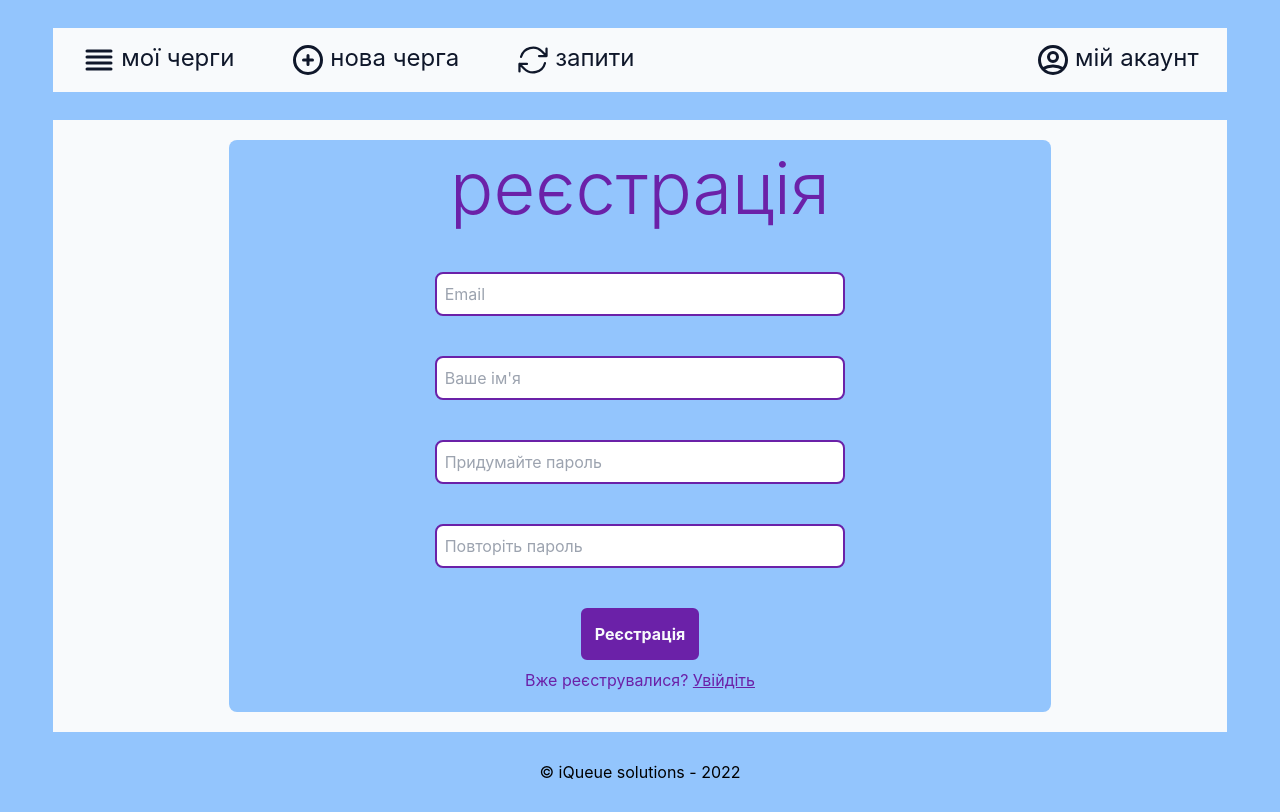
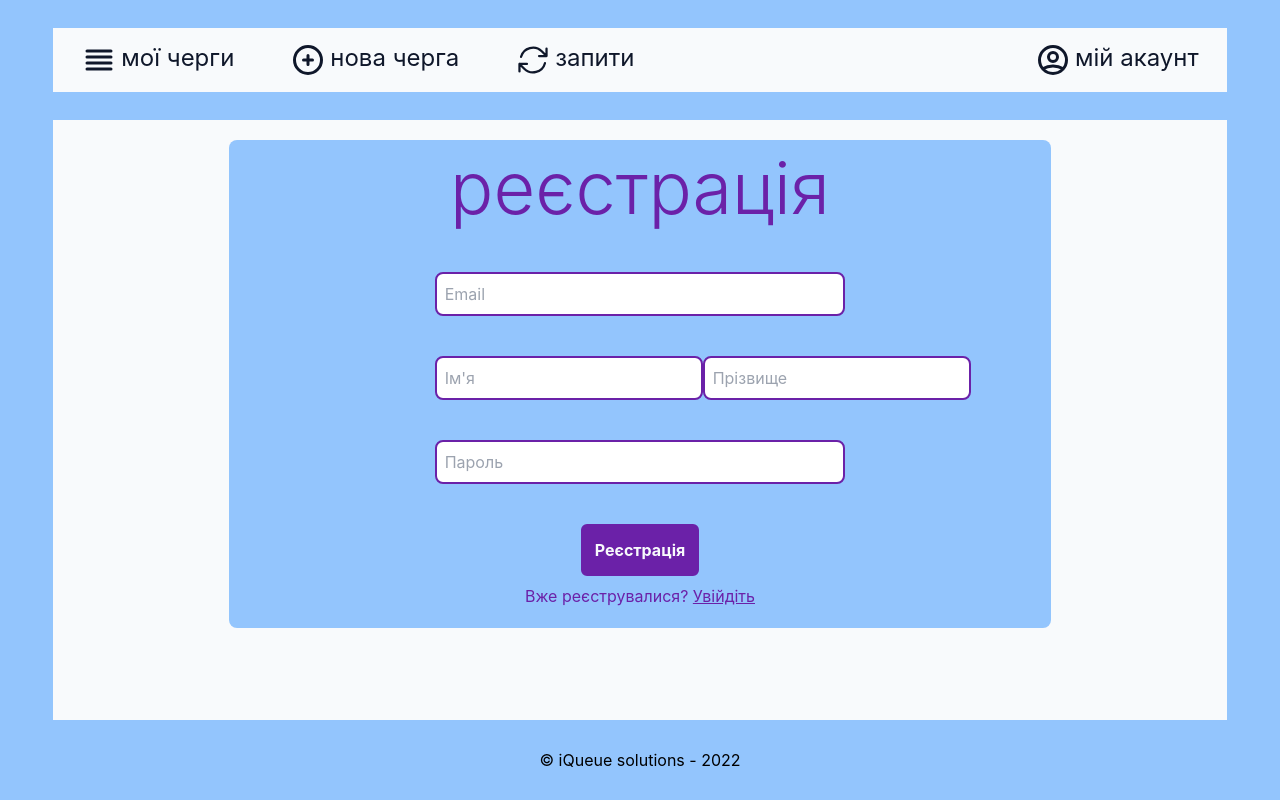
Before and after one commit to iQueue-solutions/iQueue-front, a Next.js app: page /registration in a window 1280 px wide. Built offline with nearby package versions, Linux system fonts and the light colour scheme.

Commit message:
registration

```diff
--- /dev/null
+++ b/fetchers/auth.ts
@@ -0,0 +1,36 @@
+import {API_URL} from "../constants";
+
+interface loginArgs {
+  email: string,
+  password: string,
+}
+export const login = ({email, password}: loginArgs): Promise<string> => {
+  return fetch(`${API_URL}/auth/login`, {
+    method: 'POST',
+    headers: {
+      'Content-Type': 'application/json',
+    },
+    body: JSON.stringify({email, password}),
+  })
+    .then((response) => response.json())
+}
+
+interface registerArgs extends loginArgs {
+  firstName: string,
+  lastName: string,
+}
+export const register = ({email, password, firstName, lastName}: registerArgs): Promise<string> => {
+  return fetch(`${API_URL}/auth/register`, {
+    method: 'POST',
+    headers: {
+      'Content-Type': 'application/json',
+    },
+    body: JSON.stringify({
+      email,
+      password,
+      firstName,
+      lastName,
+    })
+  })
+    .then(_ => 'ok')
+}
--- a/pages/registration.tsx
+++ b/pages/registration.tsx
@@ -1,9 +1,45 @@
-import React from 'react'
+import {useState} from 'react'
 import {CreateQueueHeading} from '../components/CreateQueueHeading'
 import {Input} from '../components/Input'
 import {Button} from '../components/Button'
+import {useMutation} from "@tanstack/react-query";
+import {register} from "../fetchers/auth";
+import {useRouter} from "next/router";
+import Link from "next/link";
+import {validateEmail} from "../utils";
 
-const registration = () => {
+const Registration = () => {
+  const [email, setEmail] = useState('');
+  const [firstName, setFirstName] = useState('');
+  const [lastName, setLastName] = useState('');
+  const [password, setPassword] = useState('');
+
+  const [emailError, setEmailError] = useState(false);
+  const [registrationError, setRegistrationError] = useState(false);
+
+  const router = useRouter();
+
+  const onRegisterClick = () => {
+    const isEmailValid = validateEmail(email);
+    setEmailError(!isEmailValid);
+
+    if(isEmailValid) {
+      mutation.mutate({email, password, firstName, lastName});
+    }
+  }
+
+  const mutation = useMutation({
+    mutationFn: register,
+    onSuccess: () => {
+      setRegistrationError(false);
+      router.push('/login');
+    },
+    onError: (error) => {
+      console.log(error);
+      setRegistrationError(true);
+    }
+  });
+
   return (
     <div className="w-[90%] md:w-[70%] mx-auto py-5 md:pt-0 mb-5 md:mb-0 md:mt-5 flex flex-col items-center justify-center bg-blue-300 rounded-lg">
    <CreateQueueHeading>
@@ -11,21 +47,34 @@ const registration = () => {
    </CreateQueueHeading>
    <div className="flex flex-col w-10/12 md:w-1/2">
      <form className="mt-9 justify-between flex flex-col">
-        <Input placeholder="Email" />
-        <Input placeholder="Ваше ім'я" />
-        <Input type="password" placeholder="Придумайте пароль" />
-        <Input type="password" placeholder="Повторіть пароль" />
+       {emailError &&
+         <div className='text-md text-red-600'>адреса має бути в домені nure.ua</div>
+       }
+       <Input type="email" placeholder="Email" value={email} handleInput={setEmail} />
+       <div className="flex flex-col md:flex-row justify-between">
+          <Input type="text" placeholder="Ім'я" value={firstName} handleInput={setFirstName} />
+          <Input type="text" placeholder="Прізвище" value={lastName} handleInput={setLastName} />
+        </div>
+       <Input type="password" placeholder="Пароль" value={password} handleInput={setPassword} />
      </form>
     <Button
      color="purple"
      variant="solid"
+      onClick={onRegisterClick}
     >
      Реєстрація
     </Button>
+     {registrationError &&
+       <div className='text-xl text-red-600 self-center'>Помилка реєстрації</div>
+     }
    </div>
-   <div className='text-md text-purple-800 mt-2'>Вже реєструвалися? <span className='underline hover:decoration-dashed cursor-pointer'>Увійдіть</span></div>
+   <div className='text-md text-purple-800 mt-2'>Вже реєструвалися? <span className='underline hover:decoration-dashed cursor-pointer'>
+     <Link href={'/login'}>
+       <a>Увійдіть</a>
+     </Link>
+   </span></div>
   </div>
   )
 }
 
-export default registration
+export default Registration;
--- a/utils/index.ts
+++ b/utils/index.ts
@@ -1,3 +1,6 @@
 export const DateToQueueDate = (date: Date): string => {
   return `${date.getDate()}.${date.getMonth() + 1}.${date.getFullYear()} ${date.getHours()}:${date.getMinutes()}`;
 }
+export function validateEmail(email: string) {
+  return /@nure.ua\s*$/.test(email);
+}
```
